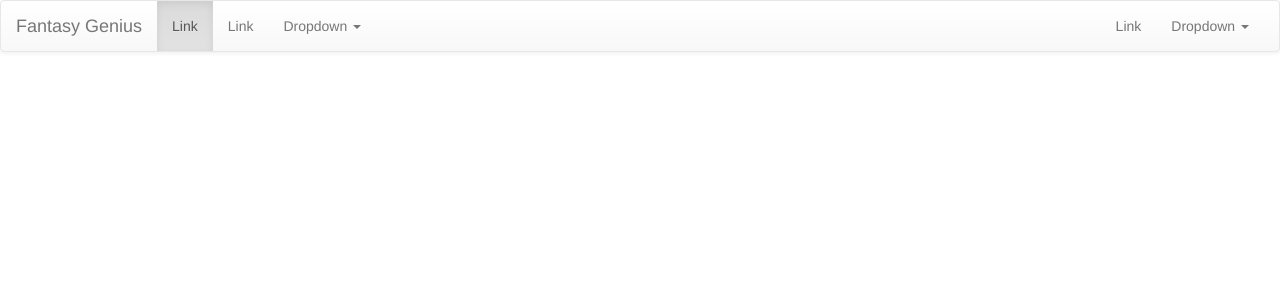
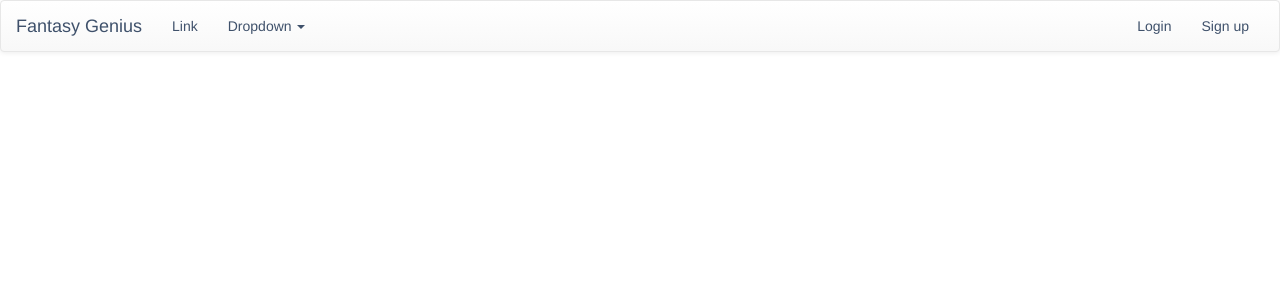
Before and after one commit to rickydoar/fantasy-helper, a Django app: page / in a window 1280 px wide. Shown: the top 300 px of the page. Run offline with Django 3.2, Linux system fonts and the light colour scheme; some libraries are stand-ins or nearby versions.

Commit message:
added css file and navbar

```diff
--- /dev/null
+++ b/fantasy_app/static/style.css
@@ -0,0 +1,14 @@
+.navbar-default {
+	color: #3f516b;
+}
+.navbar-default .navbar-brand {
+    color: #3f516b;
+}
+
+.navbar-default .navbar-collapse {
+	color: #3f516b;
+}
+
+.navbar-default .navbar-nav>li>a {
+    color: #3f516b;
+}
--- a/fantasy_app/templates/base.html
+++ b/fantasy_app/templates/base.html
@@ -7,6 +7,7 @@
 		<link rel="stylesheet" href="https://maxcdn.bootstrapcdn.com/bootstrap/3.3.7/css/bootstrap-theme.min.css" integrity="sha384-rHyoN1iRsVXV4nD0JutlnGaslCJuC7uwjduW9SVrLvRYooPp2bWYgmgJQIXwl/Sp" crossorigin="anonymous">
 		<script src="https://ajax.googleapis.com/ajax/libs/jquery/3.1.0/jquery.min.js"></script>
 		<link rel="icon" href="http://cdn.mysitemyway.com/etc-mysitemyway/icons/legacy-previews/icons-256/simple-red-square-icons-sports-hobbies/129724-simple-red-square-icon-sports-hobbies-ball-football.png">
+		<link rel="stylesheet" href="../static/style.css">
 	</head>
 	<body>
 		<nav class="navbar navbar-default">
@@ -25,7 +26,6 @@
 		    <!-- Collect the nav links, forms, and other content for toggling -->
 		    <div class="collapse navbar-collapse" id="bs-example-navbar-collapse-1">
 		      <ul class="nav navbar-nav">
-		        <li class="active"><a href="#">Link <span class="sr-only">(current)</span></a></li>
 		        <li><a href="#">Link</a></li>
 		        <li class="dropdown">
 		          <a href="#" class="dropdown-toggle" data-toggle="dropdown" role="button" aria-haspopup="true" aria-expanded="false">Dropdown <span class="caret"></span></a>
@@ -41,17 +41,8 @@
 		        </li>
 		      </ul>
 		      <ul class="nav navbar-nav navbar-right">
-		        <li><a href="#">Link</a></li>
-		        <li class="dropdown">
-		          <a href="#" class="dropdown-toggle" data-toggle="dropdown" role="button" aria-haspopup="true" aria-expanded="false">Dropdown <span class="caret"></span></a>
-		          <ul class="dropdown-menu">
-		            <li><a href="#">Action</a></li>
-		            <li><a href="#">Another action</a></li>
-		            <li><a href="#">Something else here</a></li>
-		            <li role="separator" class="divider"></li>
-		            <li><a href="#">Separated link</a></li>
-		          </ul>
-		        </li>
+		        <li><a href="#">Login</a></li>
+		        <li><a href="#">Sign up</a></li>
 		      </ul>
 		    </div><!-- /.navbar-collapse -->
 		  </div><!-- /.container-fluid -->
```
